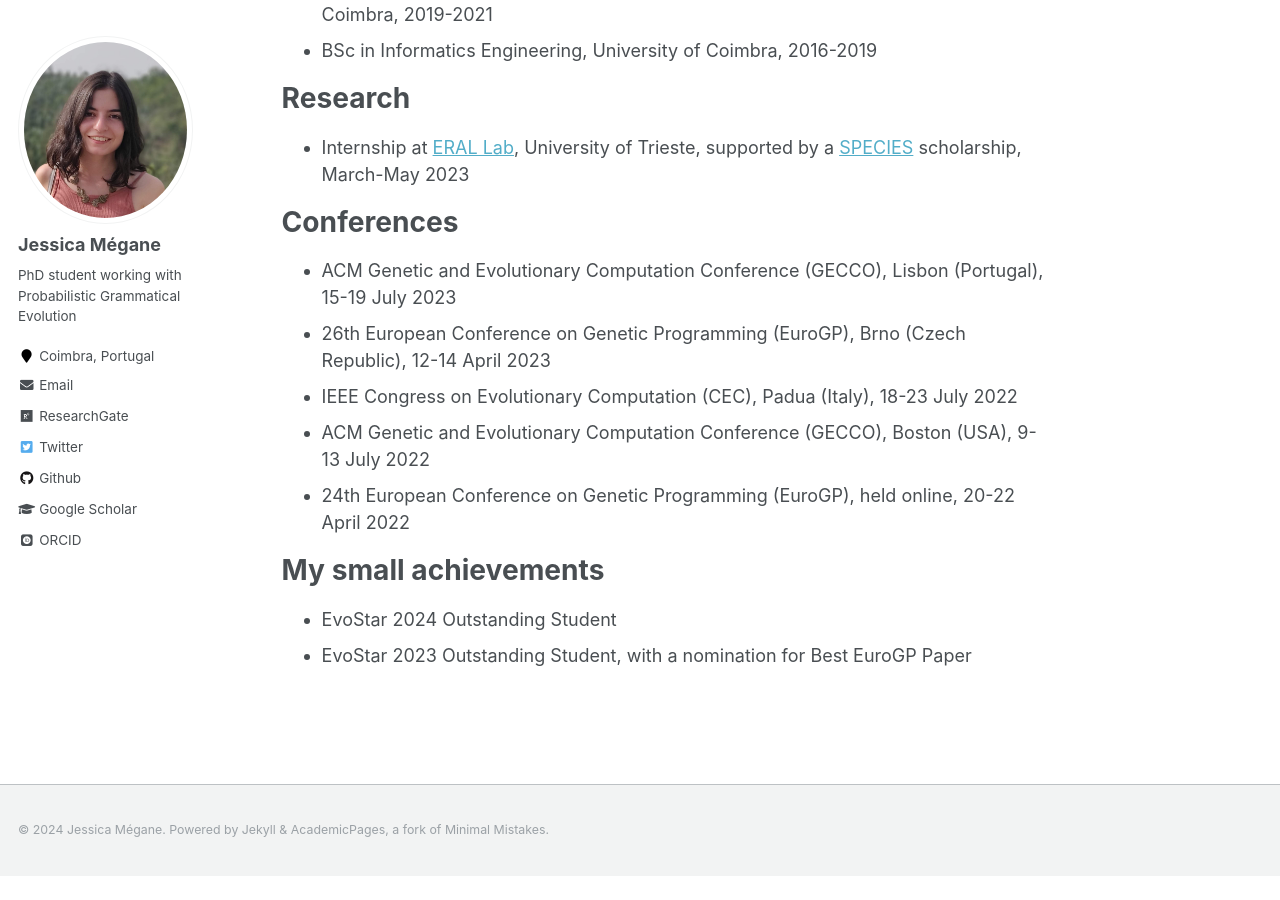
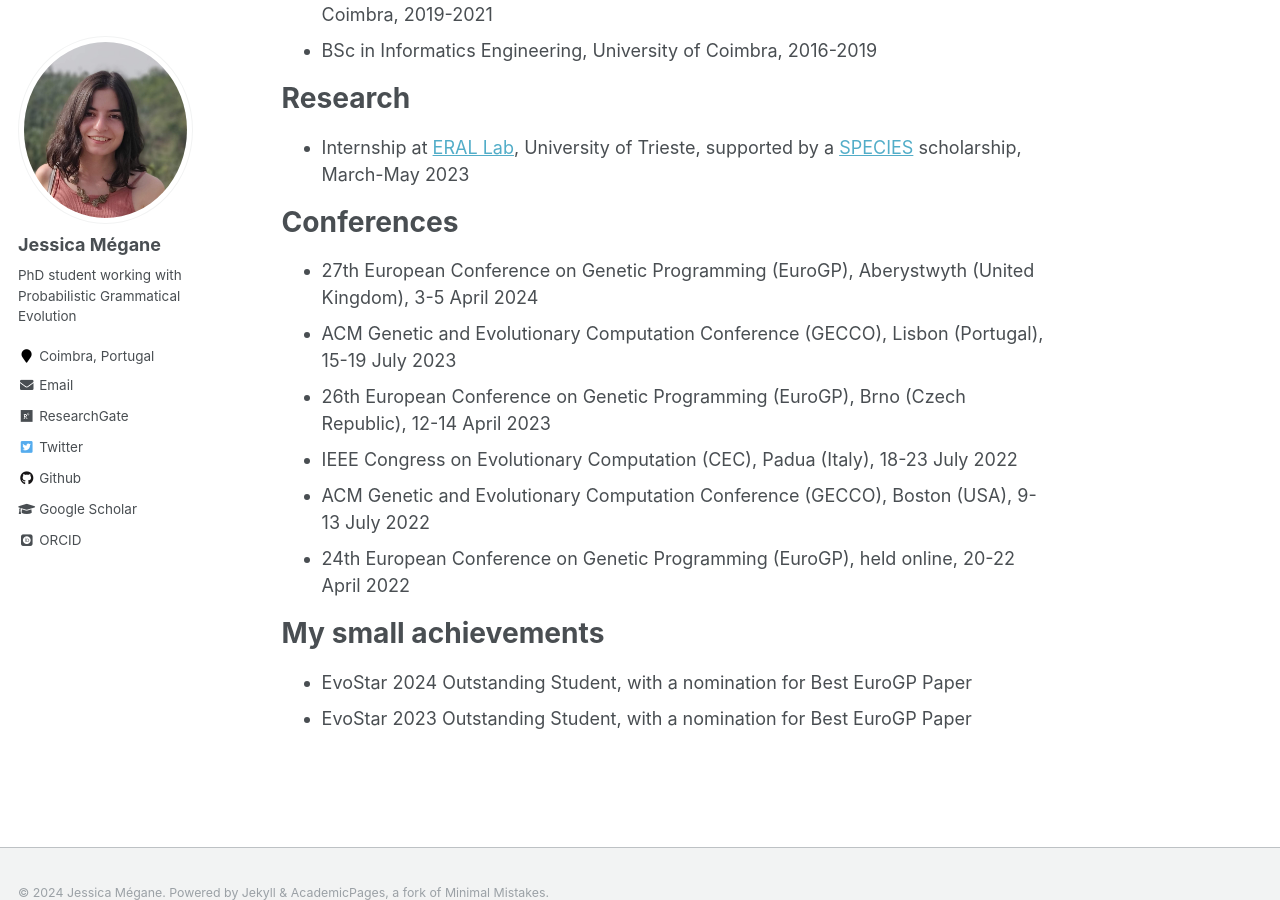
Before and after one commit to jessicamegane/jessicamegane.github.io, a Jekyll site: the page built from _pages/about.md, in a window 1280 px wide and 900 px high, scrolled down 564 px. Built offline with Jekyll 4.4.1, drawn with Linux system fonts in a browser that asks for light colours; some web fonts are replaced; before the commit the page ends 1440 px from its top, so only the background shows below that.

Commit message:
update with evostar stuff

```diff
--- a/_pages/about.md
+++ b/_pages/about.md
@@ -25,6 +25,7 @@ Research
 
 Conferences
 ======
+* 27th European Conference on Genetic Programming (EuroGP), Aberystwyth (United Kingdom), 3-5 April 2024
 * ACM Genetic and Evolutionary Computation Conference (GECCO), Lisbon (Portugal), 15-19 July 2023
 * 26th European Conference on Genetic Programming (EuroGP), Brno (Czech Republic), 12-14 April 2023
 * IEEE Congress on Evolutionary Computation (CEC), Padua (Italy), 18-23 July 2022
@@ -33,5 +34,5 @@ Conferences
 
 My small achievements
 ======
-* EvoStar 2024 Outstanding Student
+* EvoStar 2024 Outstanding Student, with a nomination for Best EuroGP Paper
 * EvoStar 2023 Outstanding Student, with a nomination for Best EuroGP Paper
```
Also changed, not shown: _publications/2024-01-18-polyominoes.md (+2 -0 lines).
